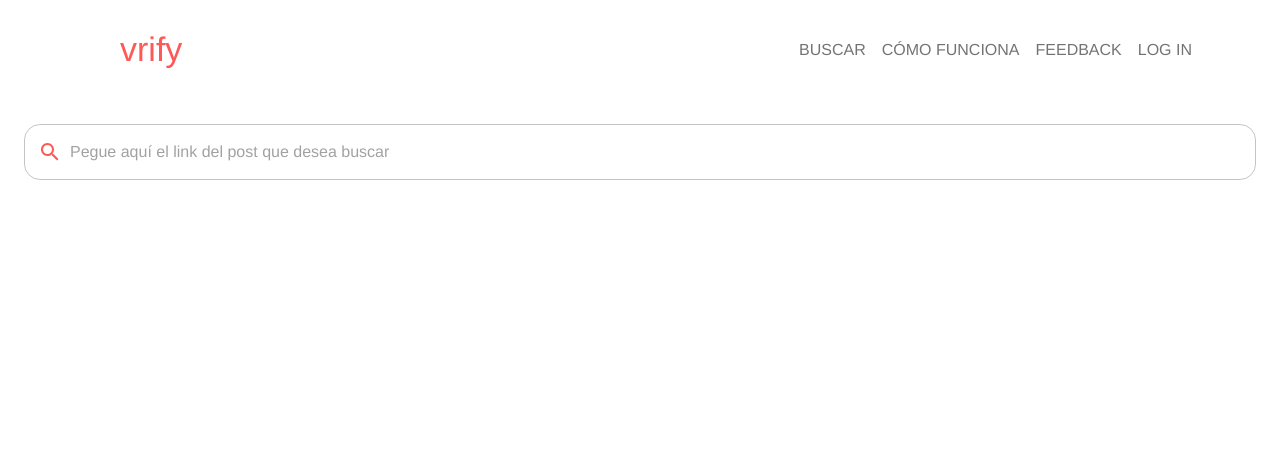
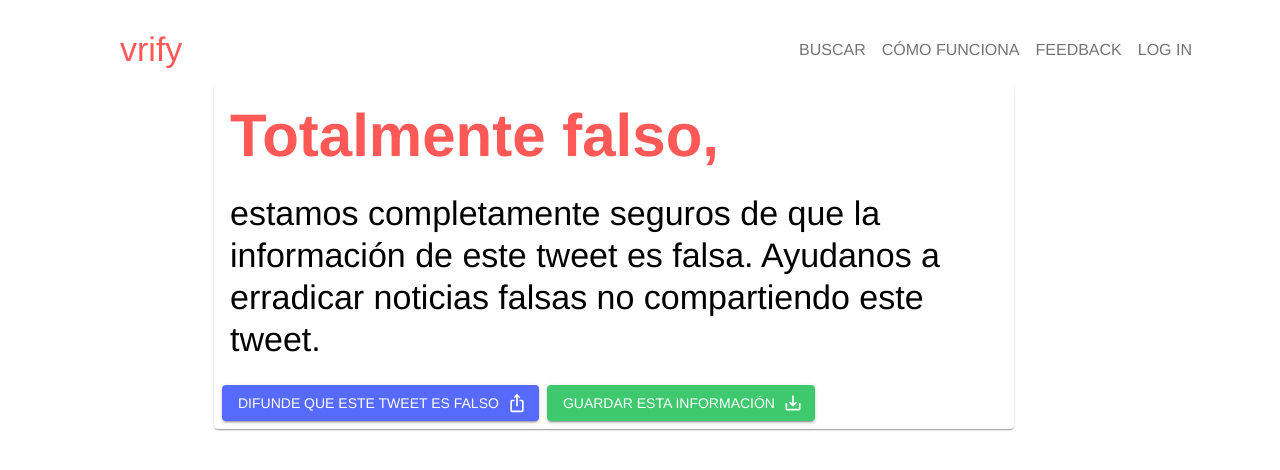
Before and after one commit to OctaG/vrify, a React (Create React App) app: page / in a window 1280 px wide. Shown: the top 470 px of the page. Built offline with nearby package versions, Linux system fonts and the light colour scheme.

Commit message:
añadió componente analysis card

```diff
--- a/src/App.js
+++ b/src/App.js
@@ -3,6 +3,7 @@ import { createTheme, ThemeProvider } from '@mui/material/styles';
 
 import Header from './components/Header.js'
 import SearchBar from './components/SearchBar.js'
+import AnalysisCard from './components/AnalysisCard.js'
 
 const theme = createTheme({
   palette: {
@@ -12,6 +13,18 @@ const theme = createTheme({
     secondary: {
       main: "#2a7fe8"
     },
+    text:{
+      primary: "#FE5857",
+      secondary: "#000000"
+    },
+    button:{
+      primary: "#FE5857",
+      secondary: "#576AFE",
+      tertiary: "#3FC96F"
+    }
+  },
+  text: {
+    primary: "#FE5857",
   },
   typography: {
     fontFamily: 'Helvetica',
@@ -23,7 +36,7 @@ function App(){
     <ThemeProvider theme={theme}>
       <Container disableGutters maxWidth='false'>
         <Header/>
-        <SearchBar/>
+        <AnalysisCard/>
       </Container>
     </ThemeProvider>
   );
--- /dev/null
+++ b/src/components/AnalysisCard.js
@@ -0,0 +1,63 @@
+import React from 'react';
+
+import Container from '@mui/material/Container';
+import Card from '@mui/material/Card';
+import CardActions from '@mui/material/CardActions';
+import CardContent from '@mui/material/CardContent';
+import CardMedia from '@mui/material/CardMedia';
+import Button from '@mui/material/Button';
+import Typography from '@mui/material/Typography';
+
+import IosShareIcon from '@mui/icons-material/IosShare';
+import SaveAltIcon from '@mui/icons-material/SaveAlt';
+
+
+export default function AnalysisCard(){
+  return(
+    <Container maxWidth="md">
+      <Card sx={{ maxWidth: 800 }}>
+        <CardContent>
+          <Typography
+            gutterBottom
+            variant="h2"
+            color="text.primary"
+            sx={{fontWeight: "bold"}}
+          >
+            Totalmente falso,
+          </Typography>
+          <Typography variant="h4" color="text.secondary">
+            estamos completamente seguros de que la información de este
+            tweet es falsa. Ayudanos a erradicar noticias falsas no
+            compartiendo este tweet.
+          </Typography>
+        </CardContent>
+        <CardActions>
+          <Button
+            variant="contained"
+            endIcon={<IosShareIcon/>}
+            sx={
+              {
+                backgroundColor: "button.secondary",
+                '&:hover':{backgroundColor: "button.secondary"}
+              }
+            }
+          >
+            Difunde que este tweet es falso
+          </Button>
+          <Button
+            variant="contained"
+            endIcon={<SaveAltIcon/>}
+            sx={
+              {
+                backgroundColor: "button.tertiary",
+                '&:hover':{backgroundColor: "button.tertiary"}
+              }
+            }
+          >
+            Guardar esta información
+          </Button>
+        </CardActions>
+      </Card>
+    </Container>
+  );
+}
```
